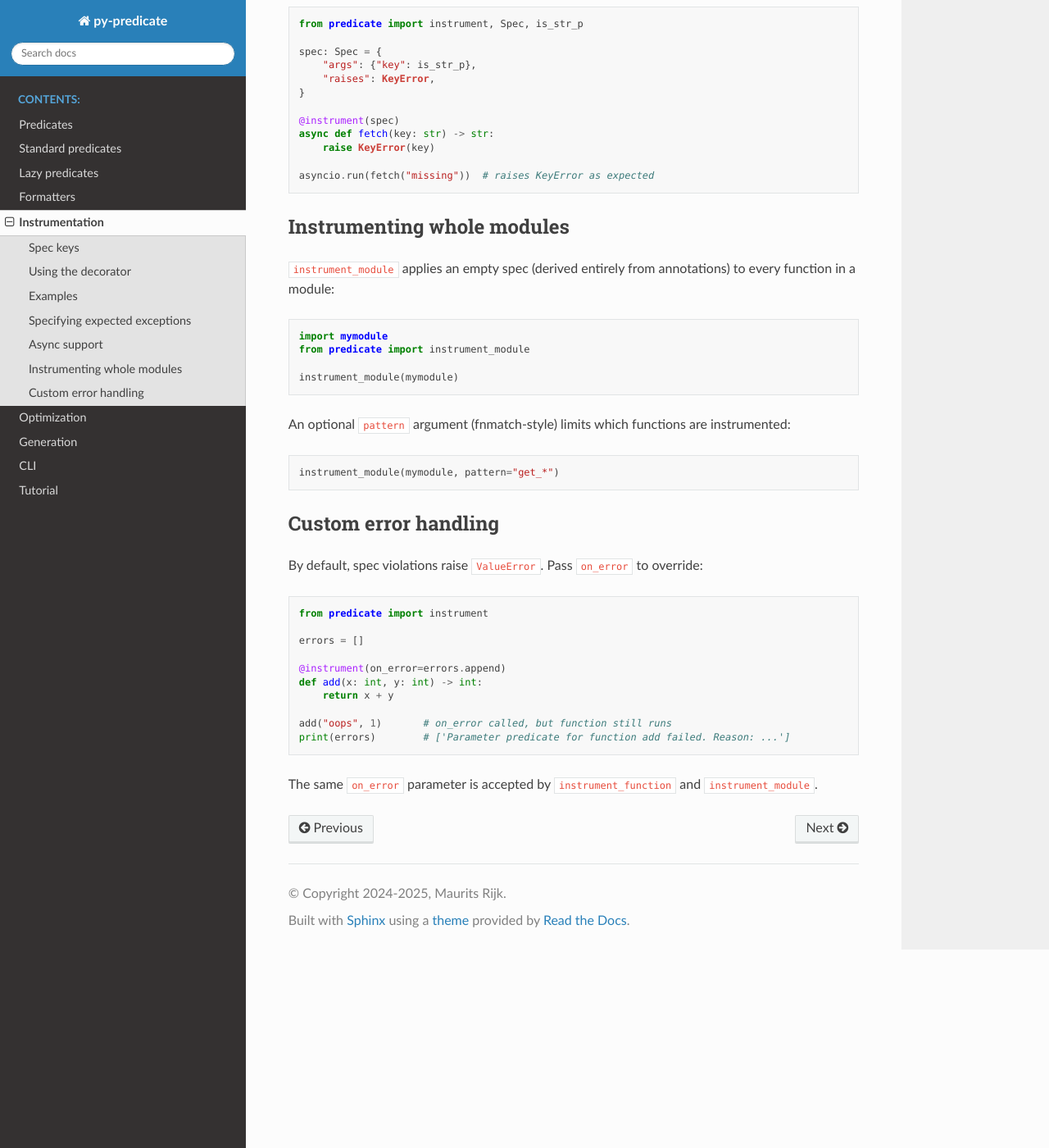
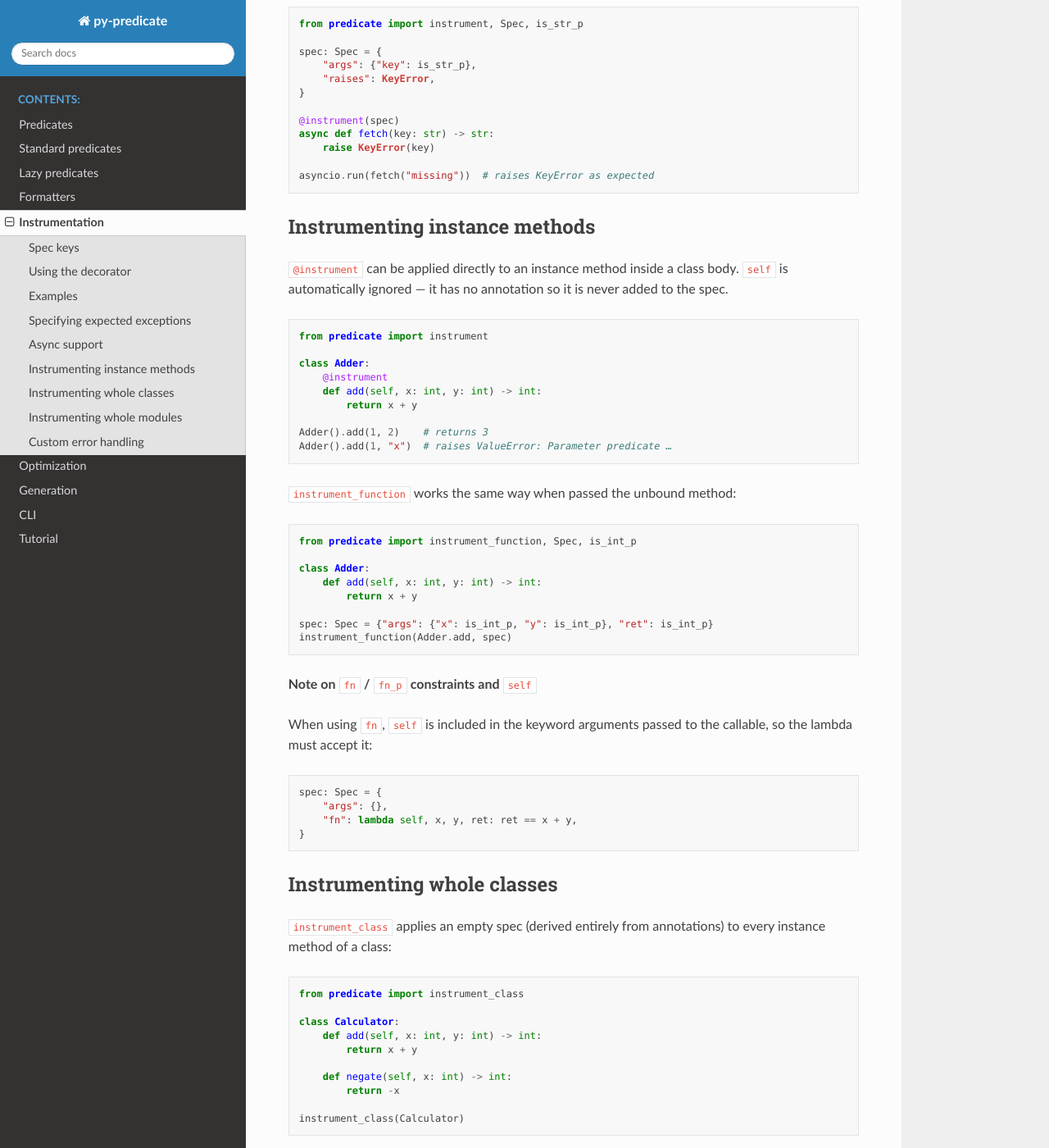
Before and after one commit to mrijk/py-predicate, a Sphinx documentation site: the page built from docs/instrumentation.rst, in a window 1280 px wide and 1400 px high, scrolled down 4077 px. Shown: the whole window at 82% size. Built offline with Sphinx 7.4.7 and the Read the Docs theme 3.1.0, drawn with Linux system fonts in a browser that asks for light colours; some of the changed text lies outside the part shown.

Commit message:
Add instrument_class and document class method instrumentation
- Add `instrument_class(cls, pattern, on_error)` to instrument all
  instance methods of a class in place, analogous to `instrument_module`
- Export `instrument_class` from `predicate`
- Add tests: @instrument on methods, instrument_class with/without pattern,
  custom on_error handler
- Add test for annotation_to_predicate with set[T] to reach 100% coverage
- Document instance method and class instrumentation in instrumentation.rst

🤖 Created with help from [Claude Code](https://claude.com/claude-code)

```diff
--- a/docs/instrumentation.rst
+++ b/docs/instrumentation.rst
@@ -222,6 +222,76 @@ key in the spec to declare expected exception types:
 
     asyncio.run(fetch("missing"))  # raises KeyError as expected
 
+Instrumenting instance methods
+------------------------------
+
+``@instrument`` can be applied directly to an instance method inside a class body.
+``self`` is automatically ignored — it has no annotation so it is never added to the spec.
+
+.. code-block:: python
+
+    from predicate import instrument
+
+    class Adder:
+        @instrument
+        def add(self, x: int, y: int) -> int:
+            return x + y
+
+    Adder().add(1, 2)    # returns 3
+    Adder().add(1, "x")  # raises ValueError: Parameter predicate …
+
+``instrument_function`` works the same way when passed the unbound method:
+
+.. code-block:: python
+
+    from predicate import instrument_function, Spec, is_int_p
+
+    class Adder:
+        def add(self, x: int, y: int) -> int:
+            return x + y
+
+    spec: Spec = {"args": {"x": is_int_p, "y": is_int_p}, "ret": is_int_p}
+    instrument_function(Adder.add, spec)
+
+**Note on** ``fn`` **/** ``fn_p`` **constraints and** ``self``
+
+When using ``fn``, ``self`` is included in the keyword arguments passed to the callable,
+so the lambda must accept it:
+
+.. code-block:: python
+
+    spec: Spec = {
+        "args": {},
+        "fn": lambda self, x, y, ret: ret == x + y,
+    }
+
+Instrumenting whole classes
+----------------------------
+
+``instrument_class`` applies an empty spec (derived entirely from annotations) to every
+instance method of a class:
+
+.. code-block:: python
+
+    from predicate import instrument_class
+
+    class Calculator:
+        def add(self, x: int, y: int) -> int:
+            return x + y
+
+        def negate(self, x: int) -> int:
+            return -x
+
+    instrument_class(Calculator)
+
+An optional ``pattern`` argument (fnmatch-style) limits which methods are instrumented:
+
+.. code-block:: python
+
+    instrument_class(Calculator, pattern="get_*")
+
+``classmethod`` and ``staticmethod`` members are not affected.
+
 Instrumenting whole modules
 ---------------------------
 
@@ -259,5 +329,5 @@ By default, spec violations raise ``ValueError``. Pass ``on_error`` to override:
     add("oops", 1)       # on_error called, but function still runs
     print(errors)        # ['Parameter predicate for function add failed. Reason: ...']
 
-The same ``on_error`` parameter is accepted by ``instrument_function`` and
-``instrument_module``.
+The same ``on_error`` parameter is accepted by ``instrument_function``,
+``instrument_class``, and ``instrument_module``.
--- a/predicate/__init__.py
+++ b/predicate/__init__.py
@@ -86,7 +86,7 @@ from predicate.set_predicates import (
     is_superset_p,
 )
 from predicate.spec.exercise import exercise
-from predicate.spec.instrument import instrument, instrument_function, instrument_module
+from predicate.spec.instrument import instrument, instrument_class, instrument_function, instrument_module
 from predicate.spec.spec import Spec
 from predicate.standard_predicates import (
     is_dict_p,
@@ -144,6 +144,7 @@ __all__ = [
     "implies_p",
     "in_p",
     "instrument",
+    "instrument_class",
     "instrument_function",
     "instrument_module",
     "is_alnum_p",
```
Also changed, not shown: 3 other files.
